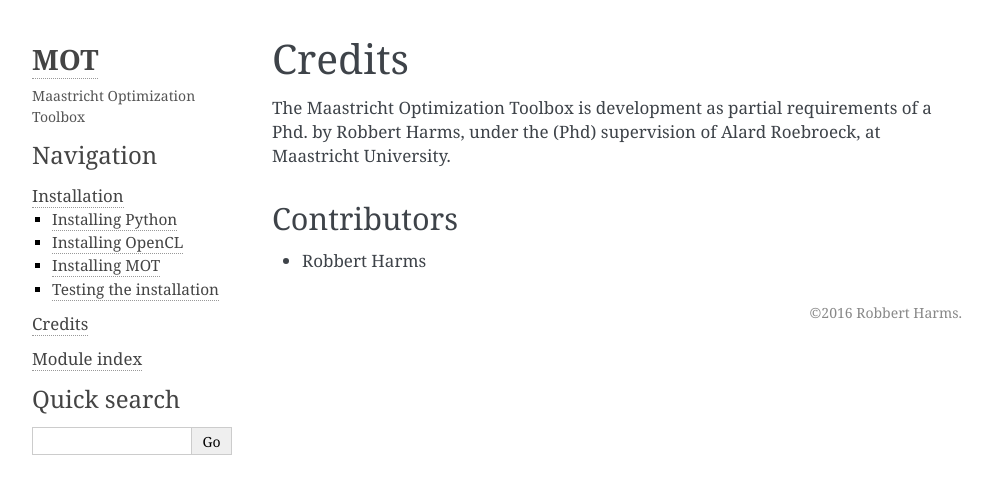
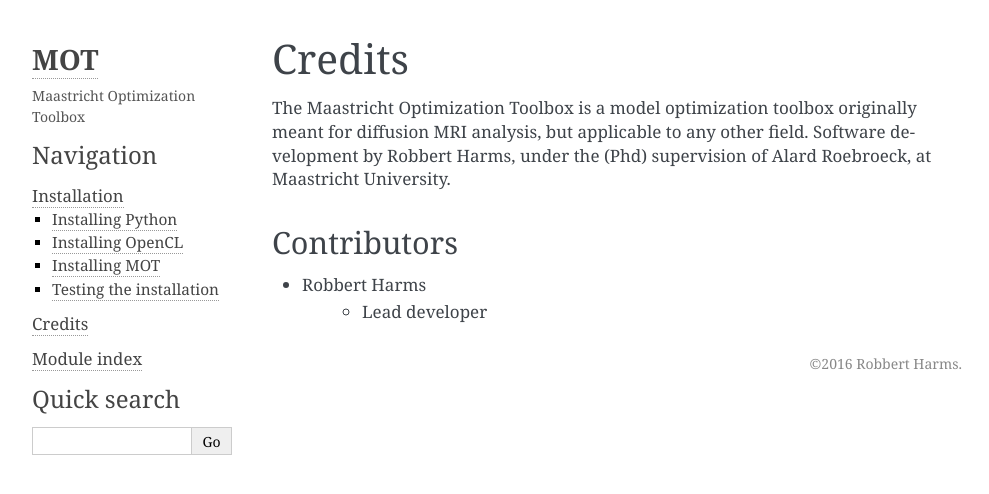
Before and after one commit to robbert-harms/MOT, a Sphinx documentation site: the page built from docs/credits.rst, in a window 1280 px wide. Shown: the top 494 px of the page, without its empty margins (148-1137 px from the left). Built offline with Sphinx 7.4.7, drawn with Linux system fonts in a browser that asks for light colours.

Commit message:
Small updates to the credits and installation instructions in the documentation

```diff
--- a/docs/credits.rst
+++ b/docs/credits.rst
@@ -3,11 +3,14 @@
 Credits
 *******
 
-The Maastricht Optimization Toolbox is development as partial requirements of a Phd. by Robbert Harms,
-under the (Phd) supervision of Alard Roebroeck, at Maastricht University.
+
+The Maastricht Optimization Toolbox is a model optimization toolbox originally meant for diffusion MRI analysis, but
+applicable to any other field. Software development by Robbert Harms, under the
+(Phd) supervision of Alard Roebroeck, at Maastricht University.
 
 
 Contributors
 ============
 
 * Robbert Harms
+    - Lead developer
--- a/docs/install.rst
+++ b/docs/install.rst
@@ -84,4 +82,4 @@
     >>> from mot.cl_environments import CLEnvironmentFactory
     >>> CLEnvironmentFactory.smart_device_selection()
 
-If you got no errors and the output is a list of CL environments the installation was successful.
+If you got no errors and the output is a list of CL environments, the installation was successful.
```
Also changed, not shown: other parts of docs/install.rst (+1 -3 lines), 1 other file.
